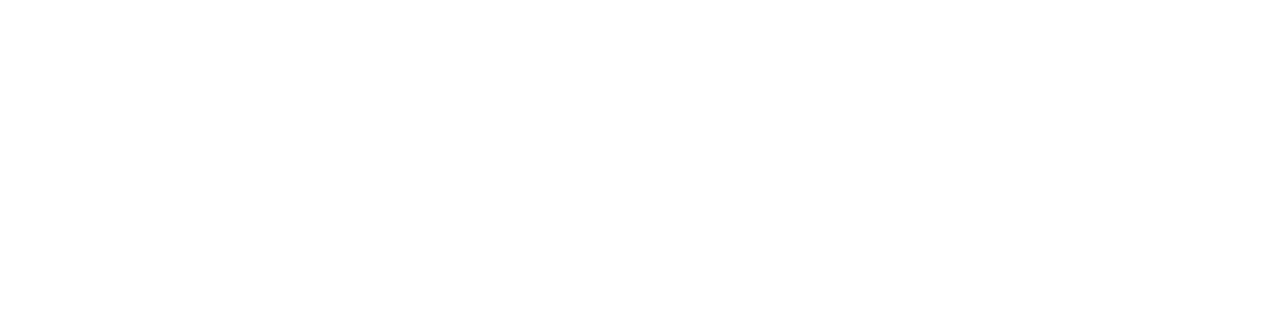
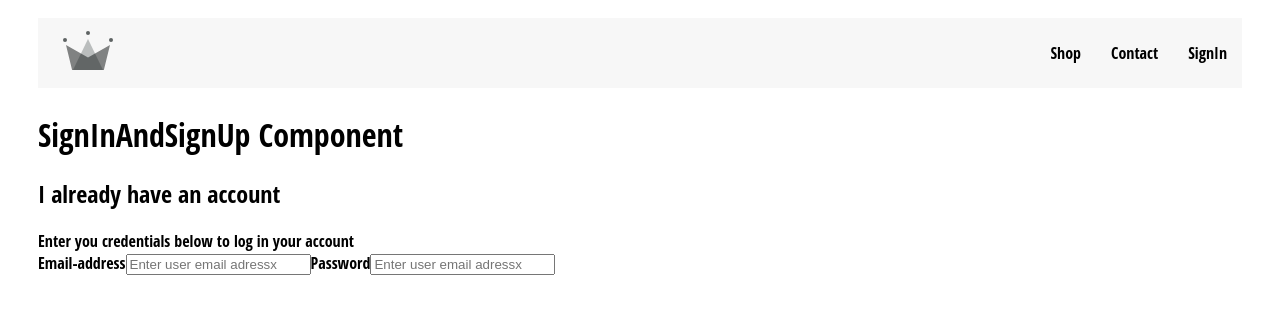
Before and after one commit to MohammedZohaQureshi-lab/clothing-center, a React (Create React App) app: page /SignIn in a window 1280 px wide. Shown: the top 314 px of the page. Built offline with nearby package versions, Linux system fonts and the light colour scheme.

Commit message:
jeader & sign in page

```diff
--- a/src/App.css
+++ b/src/App.css
@@ -1,4 +1,8 @@
 body{
   font-family: "Open Sans Condensed";
-  padding: 20px 60px;
+  padding: 10px 30px;
 }
+a{
+  color: #000;
+  text-decoration: none;
+}
--- a/src/App.js
+++ b/src/App.js
@@ -2,23 +2,21 @@
 import {Route, Switch} from 'react-router-dom';
 import './App.css';
 import HomePage from './page/homepage/homepage.component';
+import SignInAndSignUp from './page/sign-in-and-sign-up/sign-in-and-sign-up.component';
 import ShopPage from './page/shop/shop.component';
 
+import Header from './components/header/header.component';
 
-const Hats  = () => {
-  return ( <div>
-    <h1>Hats</h1>
-  </div> );
-}
 
 
 function App() {
   return (
     <div className="App">
+      <Header/>
       <Switch>
         <Route exact path="/" component={HomePage} />
-        <Route exact path="/hatsPage" component={Hats} />
-        <Route exact path="/shop" component={ShopPage}/>
+        <Route exact path="/Shop" component={ShopPage}/>
+        <Route exact path="/SignIn" component={SignInAndSignUp}/>
       </Switch>
     </div>
   );
--- /dev/null
+++ b/src/components/header/header.component.jsx
@@ -0,0 +1,24 @@
+import React from 'react';
+import './header.styles.scss';
+import { Link } from 'react-router-dom';
+import {ReactComponent as Logo} from '../../assets/crown.svg';
+
+
+const Header = () => {
+    return (
+        <div className="header">
+            <Link className="logo-container" to="/">
+                <Logo className="logo"/>
+            </Link>
+            <div className="options">
+                <Link className="option" to="/Shop">Shop</Link>
+                <Link className="option" to="/Shop">Contact</Link>
+                <Link className="option" to="/SignIn">SignIn</Link>
+
+            </div>
+
+        </div>
+    );
+}
+
+export default Header;
--- /dev/null
+++ b/src/components/header/header.styles.scss
@@ -0,0 +1,27 @@
+.header {
+    height: 70px;
+    width: 100%;
+    display: flex;
+    align-items: center;
+    justify-content: space-between;
+    margin-bottom: 25px;
+    background: #f7f7f7;
+
+    .logo-container {
+      align-self: center;
+      width: 70px;
+      padding: 25px;
+    }
+
+    .options {
+      width: 50%;
+      height: 100%;
+      display: flex;
+      align-items: center;
+      justify-content: flex-end;
+
+      .option {
+        padding: 10px 15px;
+      }
+    }
+  }
--- /dev/null
+++ b/src/components/sign-in/sign-in.component.jsx
@@ -0,0 +1,32 @@
+import React, { Component } from 'react';
+import './sign-in.styles.scss';
+
+class SignIn extends Component {
+    constructor(props) {
+        super(props);
+        this.state = {
+             email: "",
+            password: ""
+
+        }
+    }
+    handleChange(){}
+    render() {
+        return (
+            <div className="sign-in">
+                <h2>I already have an account</h2>
+                <span>Enter you credentials below to log in your account</span>
+
+                <form>
+                    <label>Email-address</label>
+                    <input name ="EmailAddress" type="email" placeholder="Enter user email adressx" onChange={this.statehandleChange}  data-value={this.state.email} />
+                    <label>Password</label>
+                    <input type="password" placeholder="Enter user email adressx" data-value={this.state.password} />
+                </form>
+            </div>
+
+        );
+    }
+}
+
+export default SignIn;
--- /dev/null
+++ b/src/page/sign-in-and-sign-up/sign-in-and-sign-up.component.jsx
@@ -0,0 +1,14 @@
+import React from 'react';
+import './sign-in-and-sign-up.styles.scss';
+import SignIn from '../../components/sign-in/sign-in.component';
+
+const SignInAndSignUp = () => {
+    return (
+        <div>
+            <h1>SignInAndSignUp Component</h1>
+        <SignIn />
+        </div>
+    );
+}
+
+export default SignInAndSignUp;
```
Also changed, not shown: src/assets/crown.svg (added), src/components/sign-in/sign-in.styles.scss (added), src/page/sign-in-and-sign-up/sign-in-and-sign-up.styles.scss (added).
